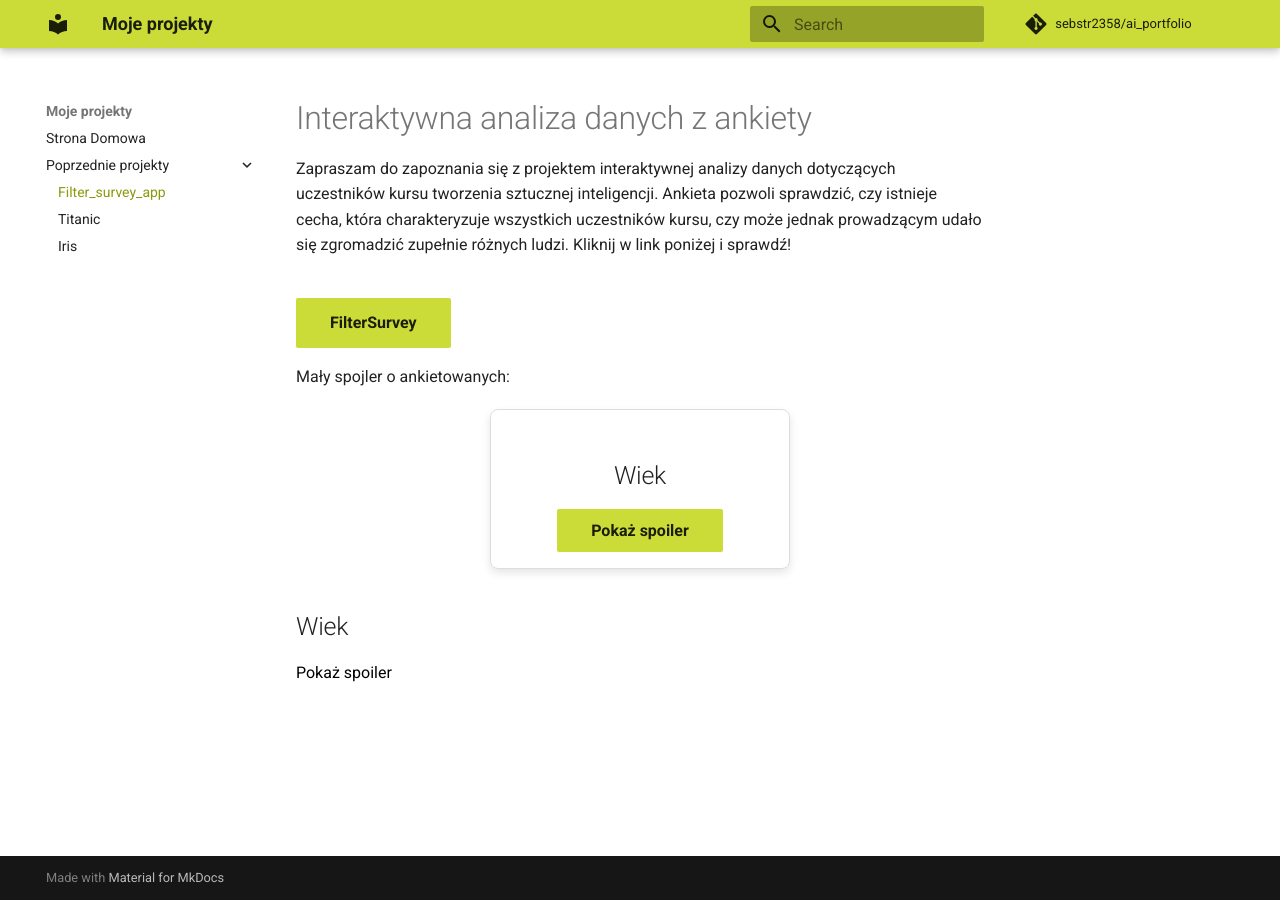
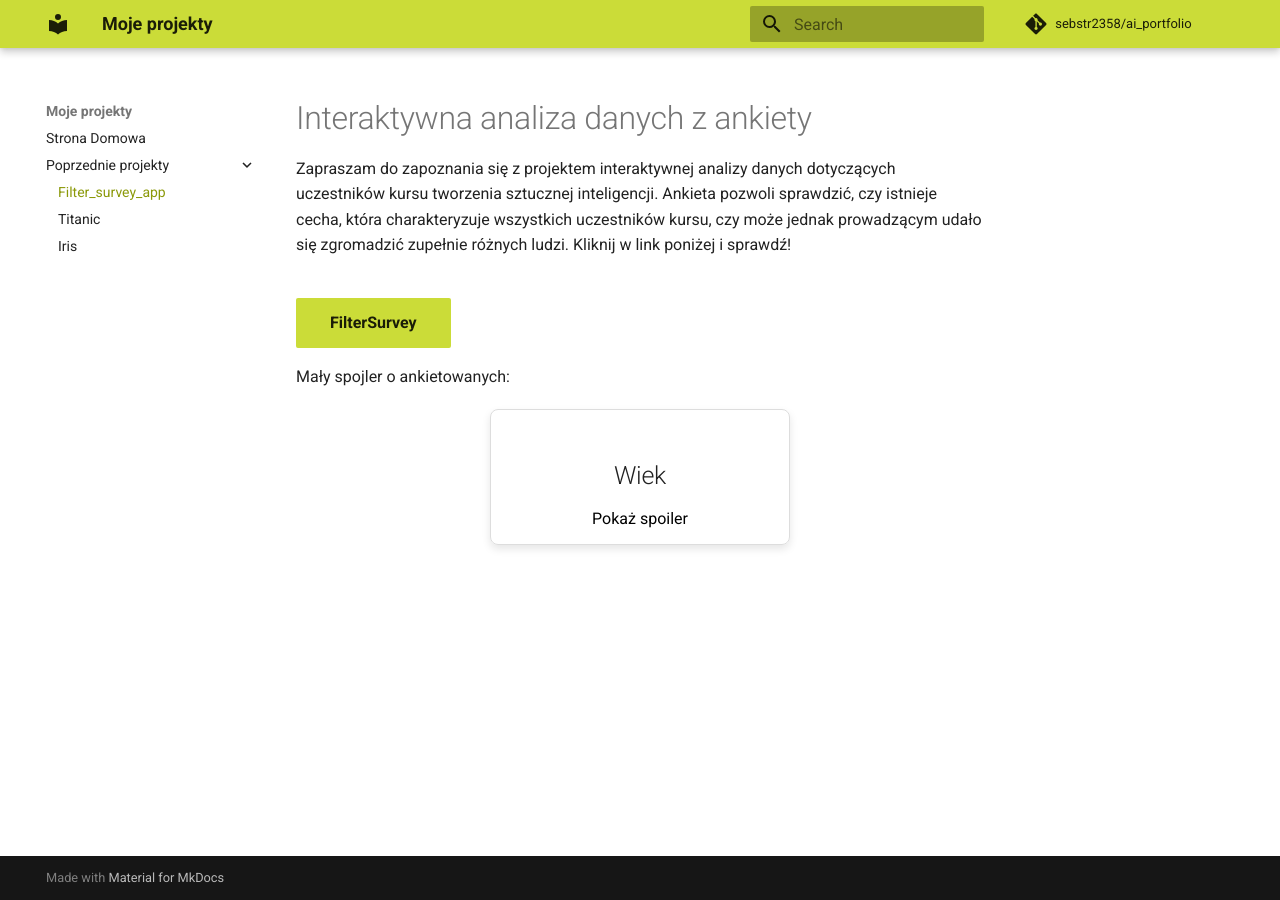
Before and after one commit to sebstr2358/ai_portfolio, an MkDocs documentation site: the page built from docs/filter_survey_app/index.md, in a window 1280 px wide. Built offline with MkDocs 1.6.1 and Material for MkDocs 9.7.7, drawn with Linux system fonts in a browser that asks for light colours; comment, search, counter and statistics services are not loaded.

```diff
--- a/docs/filter_survey_app/index.md
+++ b/docs/filter_survey_app/index.md
@@ -22,21 +22,15 @@
             max-width: 300px;
             margin: 20px auto;">
     <h2>Wiek</h2>
-    <button class="md-button md-button--primary" onclick="toggleVisibility()">Pokaż spoiler </button>
+    <button id="show-button" onclick="toggleVisibility()">Pokaż spoiler</button>
+    <button id="hide-button" style="display: none;" onclick="toggleVisibility()">Ukryj spoiler</button>
     <div id="hidden-text" style="display: none; margin-top: 10px;">
-    <p>Najstarsza osoba ma powyżej 65 lat!</p>
+        <p>Najstarsza osoba ma powyżej 65 lat!</p>
+    </div>
 </div>
-</div>
-<h2>Wiek</h2>
-<button id="show-button" onclick="toggleVisibility()">Pokaż spoiler</button>
-<button id="hide-button" style="display: none;" onclick="toggleVisibility()">Ukryj spoiler</button>
-
-<div id="hidden-text" style="display: none; margin-top: 10px;">
-    <p>Najstarsza osoba powyżej 65 lat!</p>
-</div>
-
 <script>
 function toggleVisibility() {
+
     var hiddenText = document.getElementById("hidden-text");
     var showButton = document.getElementById("show-button");
     var hideButton = document.getElementById("hide-button");
```
